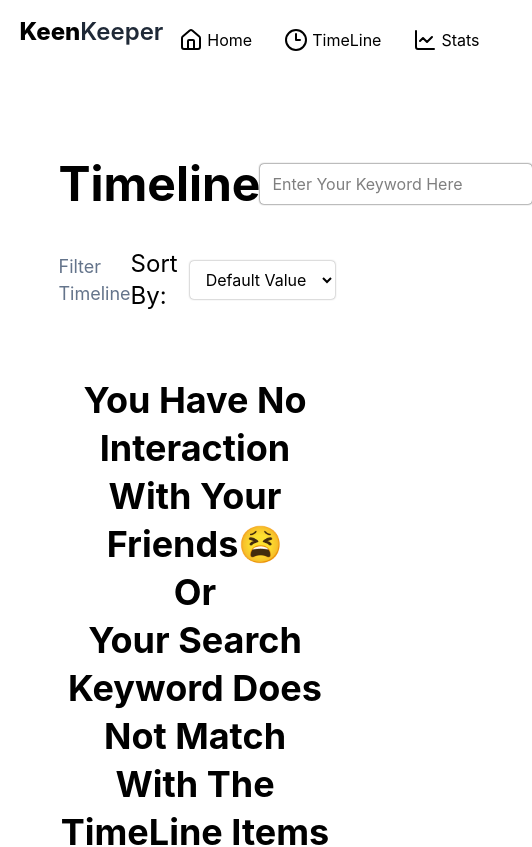
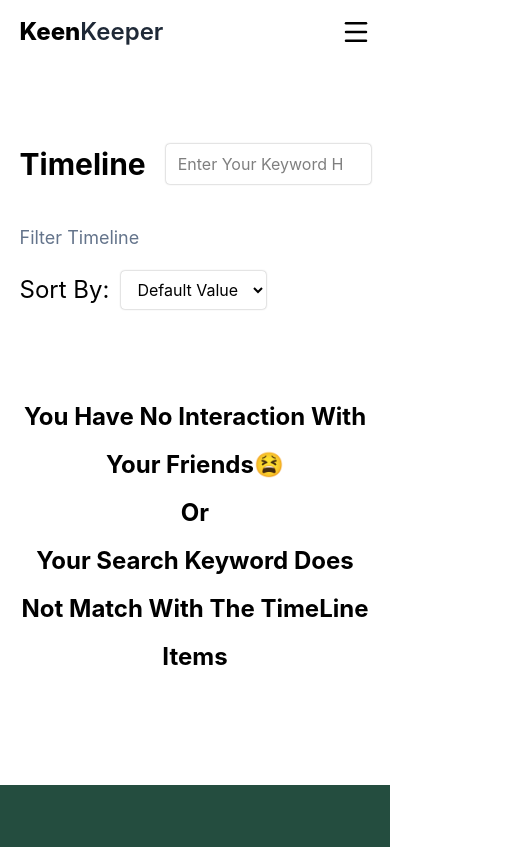
Before and after one commit to shakibn2004/Assainment-07, a React (Vite) app: page /timeline in a window 390 px wide. Shown: the top 847 px of the page, 532 px wide, since content can reach past the window. Built offline with nearby package versions, Linux system fonts and the light colour scheme.

Commit message:
All Section are responsive for Different Devices

```diff
--- a/src/Componets/Home/Counter.jsx
+++ b/src/Componets/Home/Counter.jsx
@@ -5,7 +5,7 @@ const Counter = () => {
     const {friends, friendInteraction} = useContext(FriendContext);
 
     return (
-        <div className='grid grid-cols-4 gap-2'>
+        <div className='grid grid-cols-2 md:grid-cols-4 gap-2'>
             <div className="card text-center grid gap-2 p-8">
                 <h2 className='primary font-semibold text-3xl'>{friends.length}</h2>
                 <p className='secondary'>Total Friend</p>
--- a/src/Componets/Home/Header.jsx
+++ b/src/Componets/Home/Header.jsx
@@ -1,13 +1,14 @@
-import { ChartLine, Clock3, House } from "lucide-react";
+import { ChartLine, Clock3, House, Menu, X } from "lucide-react";
 import { useState } from "react";
 import { Link } from "react-router";
 
 const Header = () => {
   const [toggle, setToggle] = useState(localStorage.getItem("status"));
+  const [menu, setMenu] = useState(false);
   return (
     <div className="sticky top-0 bg-white z-10">
       <header>
-        <nav className="max-w-360 w-[90%] justify-between mx-auto flex py-4">
+        <nav className="max-w-360 w-[90%] justify-between items-center mx-auto flex py-4">
           <div className="nav-start">
             <Link>
               <h1 className="text-2xl">
@@ -17,27 +18,59 @@ const Header = () => {
             </Link>
           </div>
 
-          <ul className="nav-end flex">
+          <div onClick={() => setMenu(true)} className="menu sm:hidden">
+            <Menu size={30} />
+          </div>
+
+          <ul className="nav-end hidden sm:flex">
             <Link to={'/'}>
-              <li onClick={() => {setToggle("home"); localStorage.setItem('status', 'home')}} className={`px-4 py-3 flex gap-1 ${toggle === "home" ? "btn" : ""}`}>
+              <li onClick={() => { setToggle("home"); localStorage.setItem('status', 'home') }} className={`px-4 py-3 flex gap-1 ${toggle === "home" ? "btn" : ""}`}>
                 <House />
                 Home
               </li>
             </Link>
             <Link to={'/timeline'}>
-              <li onClick={() => {setToggle("timeline"); localStorage.setItem('status', 'timeline')}} className={`px-4 py-3 flex gap-1 ${toggle === "timeline" ? "btn" : ""}`}>
+              <li onClick={() => { setToggle("timeline"); localStorage.setItem('status', 'timeline') }} className={`px-4 py-3 flex gap-1 ${toggle === "timeline" ? "btn" : ""}`}>
                 <Clock3 />
                 TimeLine
               </li>
             </Link>
             <Link to={'/stats'}>
-              <li onClick={() => {setToggle("stats"); localStorage.setItem('status', 'stats')}} className={`px-4 py-3 flex gap-1 ${toggle === "stats" ? "btn" : ""}`}>
+              <li onClick={() => { setToggle("stats"); localStorage.setItem('status', 'stats') }} className={`px-4 py-3 flex gap-1 ${toggle === "stats" ? "btn" : ""}`}>
                 <ChartLine />
                 Stats
               </li>
             </Link>
           </ul>
         </nav>
+        <div className={`${menu? 'block' : "hidden"}`}>
+          <div className={`menu-slider flex shadow-[0_0_2px_#000]/40 ${menu ? "translate-x-0" : "translate-x-full"} transition-all duration-300 flex-col gap-10 max-w-100 w-[90%] bg-white absolute h-screen right-0 top-0`}>
+
+            <h1 onClick={() => setMenu(false)} className="self-end w-fit mr-7 mt-4"><X size={30} strokeWidth={3} /></h1>
+            <ul className="flex flex-col gap-5 w-[70%] ml-5">
+              <Link to={'/'}>
+                <li onClick={() => { setToggle("home"); localStorage.setItem('status', 'home'); setMenu(false) }} className={`px-4 py-3 flex gap-2 text-3xl font-semibold items-center ${toggle === "home" ? "btn" : ""}`}>
+                  <House size={30} />
+                  Home
+                </li>
+              </Link>
+              <Link to={'/timeline'}>
+                <li onClick={() => { setToggle("timeline"); localStorage.setItem('status', 'timeline'); setMenu(false) }} className={`px-4 py-3 flex gap-2 text-3xl font-semibold items-center ${toggle === "timeline" ? "btn" : ""}`}>
+                  <Clock3 size={30} />
+                  TimeLine
+                </li>
+              </Link>
+              <Link to={'/stats'}>
+                <li onClick={() => { setToggle("stats"); localStorage.setItem('status', 'stats'); setMenu(false) }} className={`px-4 py-3 flex gap-2 text-3xl font-semibold items-center ${toggle === "stats" ? "btn" : ""}`}>
+                  <ChartLine size={30} />
+                  Stats
+                </li>
+              </Link>
+            </ul>
+            <p className="ml-5 mt-auto mb-5">© 2026 KeenKeeper. All rights reserved.</p>
+          </div>
+        </div>
+
       </header>
     </div>
   );
--- a/src/Componets/Home/Home.jsx
+++ b/src/Componets/Home/Home.jsx
@@ -4,7 +4,7 @@ import Counter from "./Counter";
 
 const Home = () => {
   return (
-    <div className="max-w-277.5 w-[70%] mx-auto my-20 space-y-10">
+    <div className="max-w-277.5 w-[90%] md:w-[70%] mx-auto my-20 space-y-10">
       <Banner />
       <Counter />
       <Main />
--- a/src/Componets/Home/Main.jsx
+++ b/src/Componets/Home/Main.jsx
@@ -13,12 +13,12 @@ const Main = () => {
   return (
     <div>
       <h1 className="text-2xl font-semibold">Your Friends</h1>
-      <div className="friends-container grid grid-cols-4">
+      <div className="friends-container grid grid-cols-1 sm:grid-cols-3 lg:grid-cols-4 gap-2 mt-6">
         {friends.map((friend) => {
           const { id, name, picture, tags, status } = friend;
           return (
             <Link to={`/frienddetails/${id}`}>
-              <div onClick={() => handleFriend(friend)} className="card p-6" key={id}>
+              <div onClick={() => handleFriend(friend)} className="card p-6 shadow-[0_0_2px_#000]/40 rounded" key={id}>
                 <img
                   className="rounded-full mx-auto"
                   src={picture}
--- a/src/Componets/Stats/Stats.jsx
+++ b/src/Componets/Stats/Stats.jsx
@@ -10,8 +10,8 @@ const COLORS = ["#7C3AED", "#1F4D3D", "#34A853"];
 
 const Stats = () => {
     const { friendInteraction } = useContext(FriendContext);
-    const callData = friendInteraction.filter(call => call.icon === "call");
-    const chatData = friendInteraction.filter(chat => chat.icon === "chat");
+    const callData = friendInteraction.filter(call => call.icon === "meetup");
+    const chatData = friendInteraction.filter(chat => chat.icon === "text");
     const videoData = friendInteraction.filter(video => video.icon === "video");
     const data = [
         { name: "Text", value: chatData.length },
@@ -20,14 +20,14 @@ const Stats = () => {
     ];
 
     return (
-        <div className='py-20 max-w-277.5 w-[70%] mx-auto space-y-6'>
+        <div className='py-20 max-w-277.5 w-[90%] md:w-[70%] mx-auto space-y-6'>
             <h1 className='text-4xl font-bold'>Friendship Analytics</h1>
             {
                 friendInteraction.length === 0
                     ? <h1 className='text-2xl font-semibold text-center mt-30'>Add something to your timeline to show Rechart</h1>
                     :
                     (
-                        <div className='p-8'>
+                        <div className='py-8 px-2 md:p-8'>
                             <p className='text-[20px] font-medium secondary'>By Interaction Type</p>
                             <div className='mx-auto w-fit'>
                                 <PieChart width={300} height={300}>
--- a/src/Componets/TimeLine/TimeLine.jsx
+++ b/src/Componets/TimeLine/TimeLine.jsx
@@ -35,17 +35,17 @@ const TimeLine = () => {
         return capitalized;
     }
     return (
-        <div className='timeline py-20 mx-auto max-w-277.5 w-[70%]'>
+        <div className='timeline py-20 mx-auto max-w-277.5 w-[90%] md:w-[70%]'>
             <div className="timeline-header space-y-10">
-                <div className="title flex justify-between items-center">
-                    <h1 className='text-5xl font-bold'>Timeline</h1>
-                    <input onChange={(d) => handleSearch(d.target.value)} type="search" placeholder="Enter Your Keyword Here" className="shadow-[0_0_2px_#000] h-fit py-2 px-3 rounded focus:outline-none" />
+                <div className="title flex justify-between items-center gap-5">
+                    <h1 className='text-3xl md:text-5xl font-bold'>Timeline</h1>
+                    <input onChange={(d) => handleSearch(d.target.value)} type="search" placeholder="Enter Your Keyword Here" className="shadow-[0_0_2px_#000]/40 h-fit py-2 px-3 rounded w-full sm:w-fit focus:outline-none" />
                 </div>
-                <div className="flex justify-between items-center">
-                    <p className='text-[18px] secondary'>Filter Timeline</p>
+                <div className="flex flex-col sm:flex-row justify-between gap-5">
+                    <p className='text-[18px] secondary self-start'>Filter Timeline</p>
                     <div className="sort flex gap-3 items-center">
                         <p className="text-2xl">Sort By:</p>
-                        <select onChange={(e) => handleFilter(e.target.value)} name="" id="1" className="focus:outline-none py-2 px-3 shadow-[0_0_2px_#000]/50 rounded">
+                        <select onChange={(e) => handleFilter(e.target.value)} name="" id="1" className="focus:outline-none py-2 px-3 shadow-[0_0_2px_#000]/40 rounded">
                             <option value="default">Default Value</option>
                             <option value="default">Newest</option>
                             <option value="oldest">Oldest</option>
@@ -57,10 +57,10 @@ const TimeLine = () => {
                 </div>
             </div>
 
-            <div className="timeline-card-container py-6 space-y-10">
+            <div className="timeline-card-container py-6 space-y-10 mt-5">
                 {
                     filterItems.length === 0
-                        ? <h1 className="text-4xl text-center mt-10 font-bold leading-12">You Have No Interaction With Your Friends😫 <br /> Or <br />Your Search Keyword Does Not Match With The TimeLine Items</h1>
+                        ? <h1 className="text-2xl md:text-4xl text-center mt-10 font-bold leading-12">You Have No Interaction With Your Friends😫 <br /> Or <br />Your Search Keyword Does Not Match With The TimeLine Items</h1>
                         :
                         (
                             filterItems.map(frInteraction => {
```
Also changed, not shown: src/Componets/FriendDetails/FriendDetails.jsx (+5 -5 lines).
